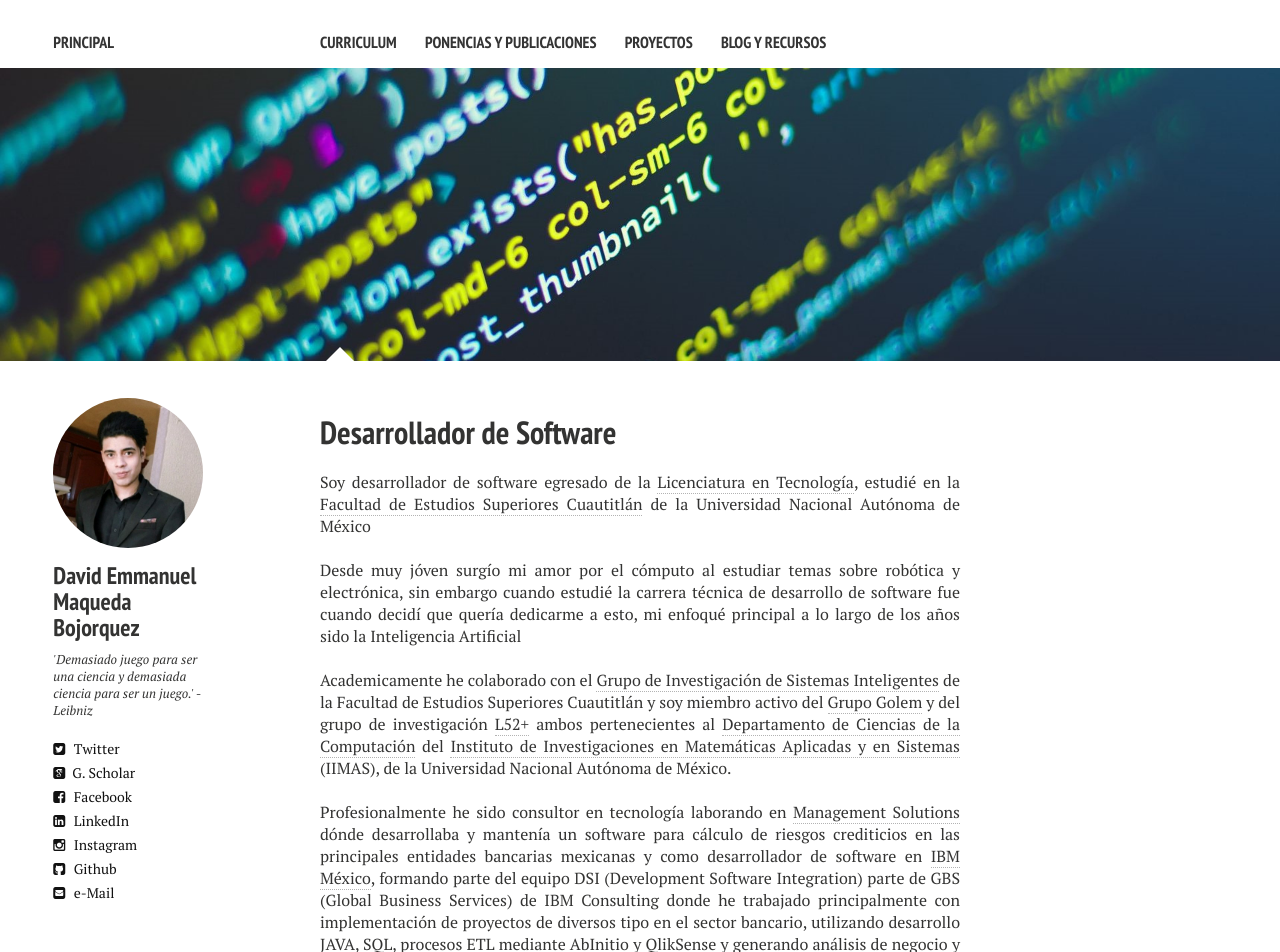
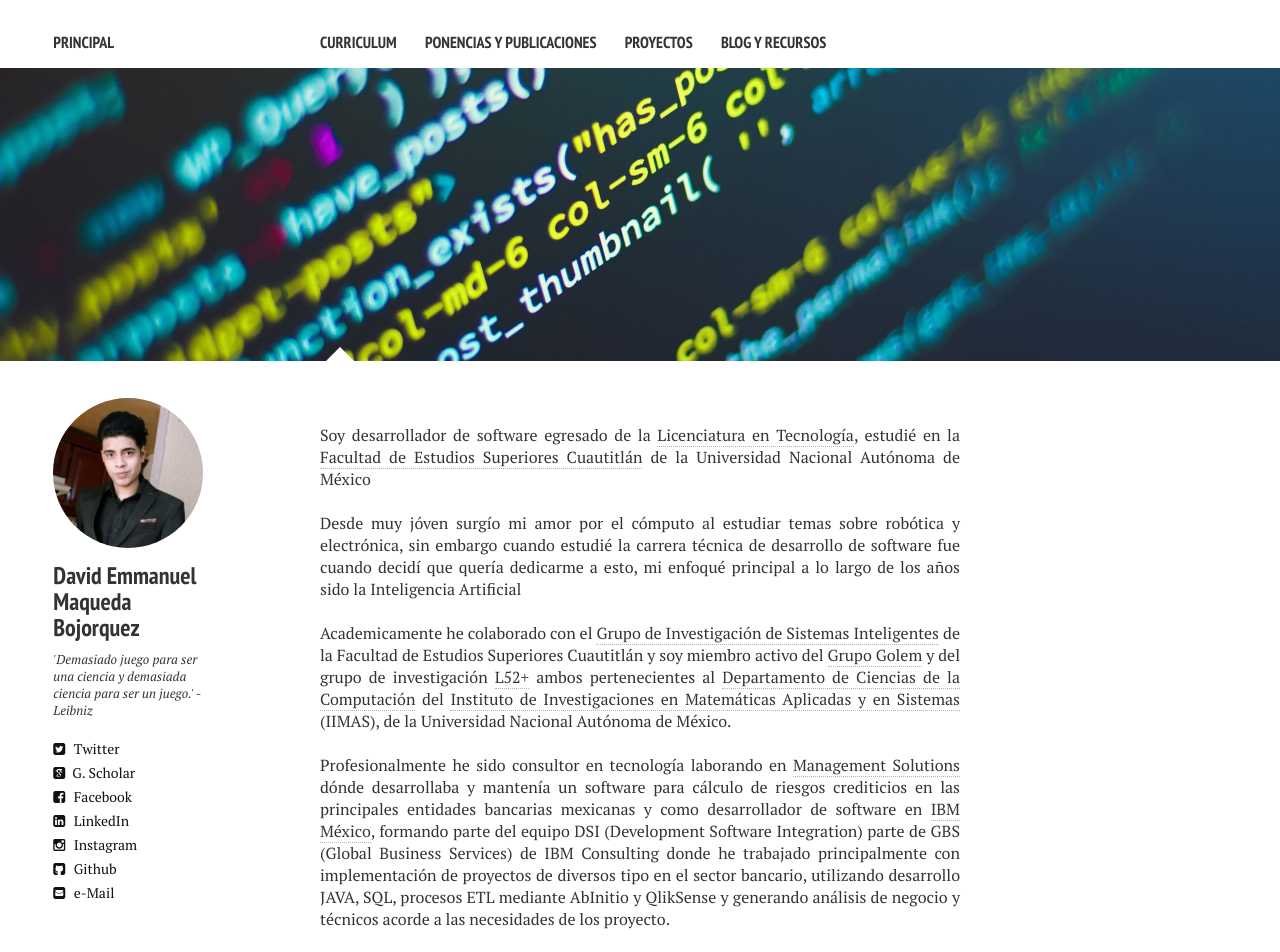
Before and after one commit to emmanuelmaqueda/emmanuelmaqueda.github.io, a Jekyll site: the page built from index.md, in a window 1280 px wide, cut to the strip 0-952 px from the top of the page. Built offline with Jekyll 4.4.1, drawn with Linux system fonts in a browser that asks for light colours; nearby versions of some CDN libraries; comment, search, counter and statistics services are not loaded.

Commit message:
Update index.md

```diff
--- a/index.md
+++ b/index.md
@@ -1,6 +1,6 @@
 ---
 layout: home2
-title: Desarrollador de Software
+title:
 description: "Emmanuel Maqueda - Website"
 tags: [Jekyll, theme, responsive, blog, template]
 image:
```
